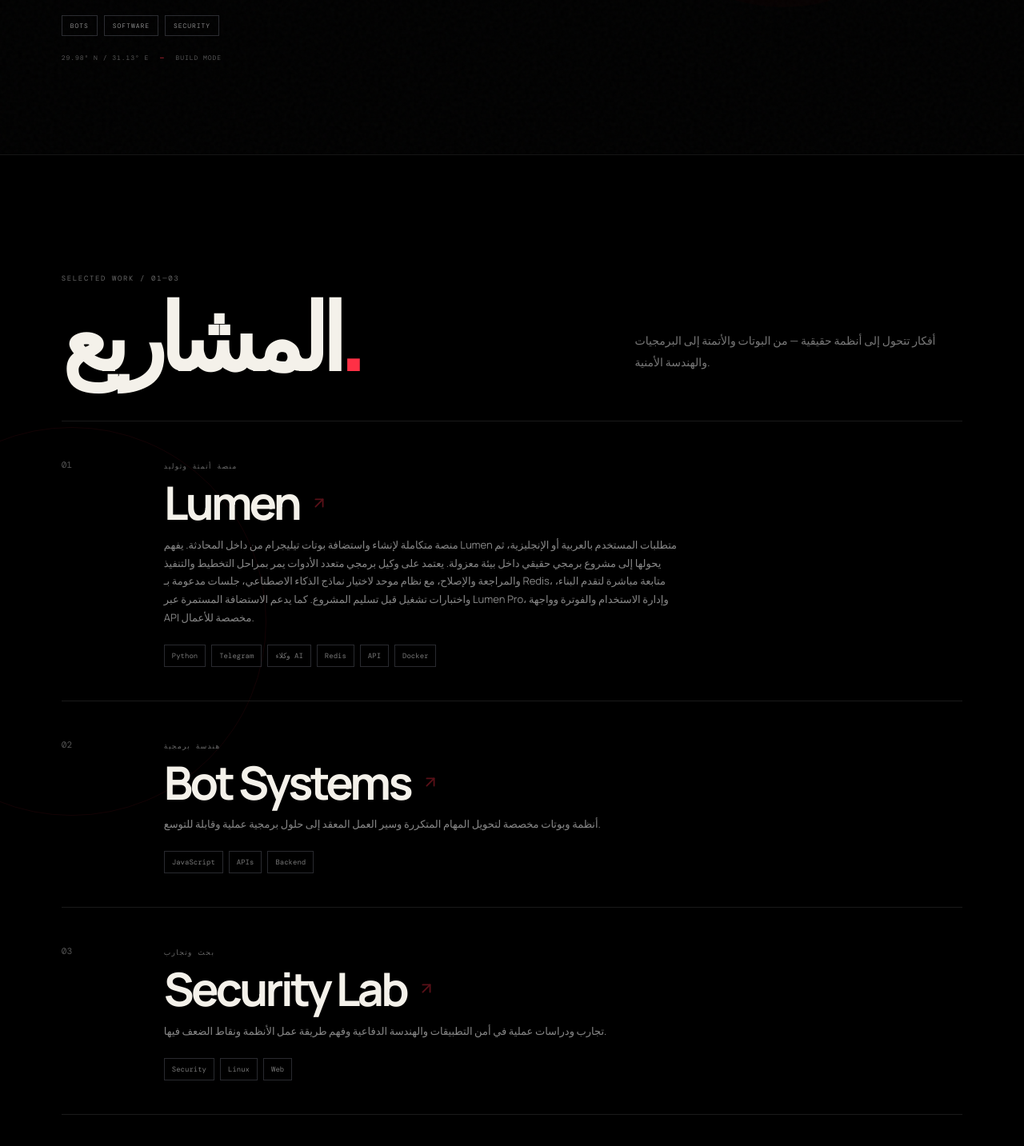
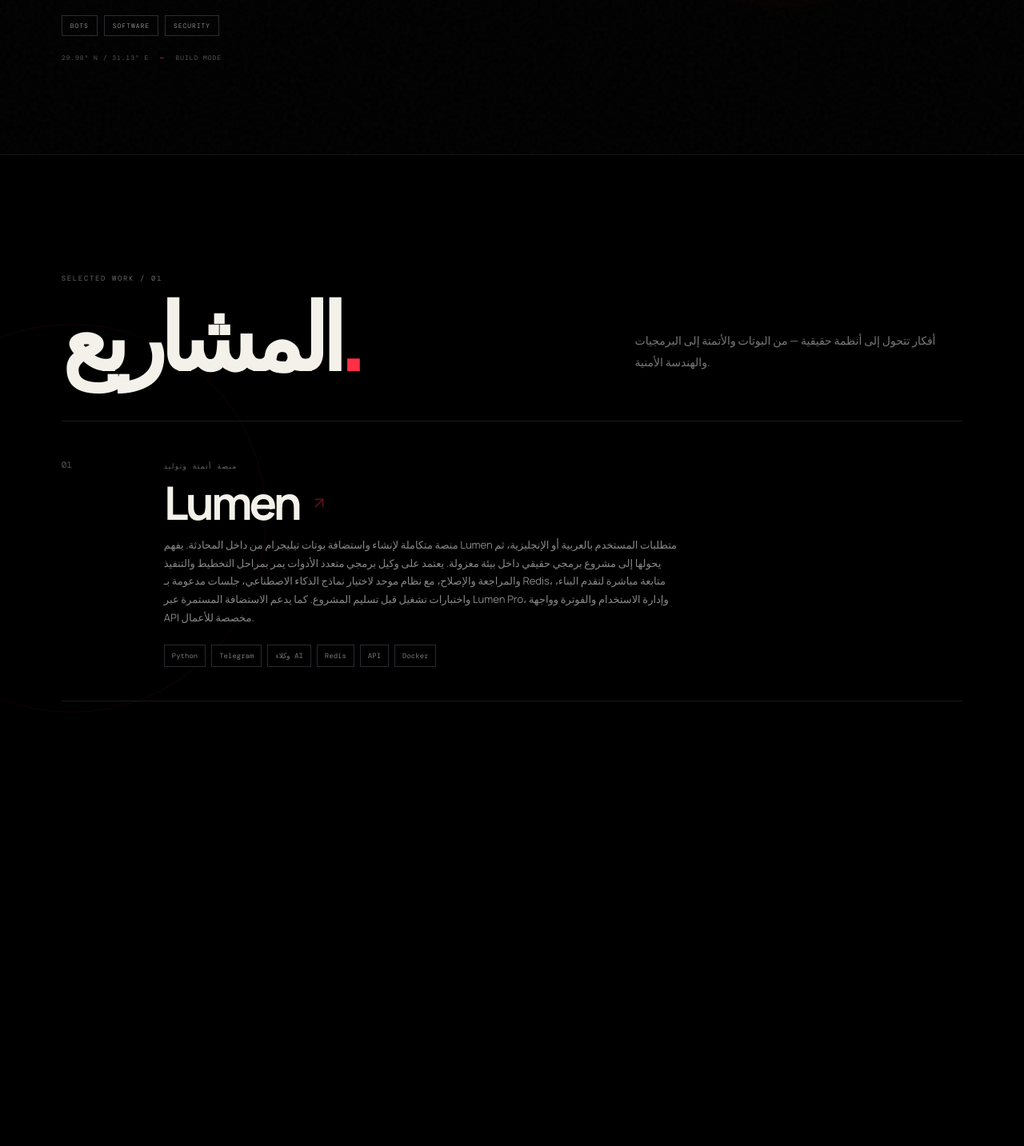
Before and after one commit to atemmokhtar2-blip/Profil, a React (Vite) app: page / in a window 1280 px wide. Shown: the part 607-2040 px from the top of the page at 80% size. After the commit the page ends 1644 px from the top, so only its background shows below. Built offline with nearby package versions, Linux system fonts and the light colour scheme.

Commit message:
Keep only Lumen project and prepare project reveal

```diff
--- a/src/App.jsx
+++ b/src/App.jsx
@@ -2,9 +2,7 @@ import React, { useEffect, useState } from "react";
 import { ArrowUpRight, Code2, Github, Terminal, Shield, Cpu, Sparkles, ExternalLink, MessageCircle } from "lucide-react";
 
 const projects = [
-  { n:"01", title:"Lumen", type:"منصة أتمتة وتوليد", text:"منصة متكاملة لإنشاء واستضافة بوتات تيليجرام من داخل المحادثة. يفهم Lumen متطلبات المستخدم بالعربية أو الإنجليزية، ثم يحولها إلى مشروع برمجي حقيقي داخل بيئة معزولة. يعتمد على وكيل برمجي متعدد الأدوات يمر بمراحل التخطيط والتنفيذ والمراجعة والإصلاح، مع نظام موحد لاختيار نماذج الذكاء الاصطناعي، جلسات مدعومة بـ Redis، متابعة مباشرة لتقدم البناء، واختبارات تشغيل قبل تسليم المشروع. كما يدعم الاستضافة المستمرة عبر Lumen Pro، وإدارة الاستخدام والفوترة وواجهة API مخصصة للأعمال.", tags:["Python","Telegram","وكلاء AI","Redis","API","Docker"], href:"https://t.me/lum9n_ai_bot" },
-  { n:"02", title:"Bot Systems", type:"هندسة برمجية", text:"أنظمة وبوتات مخصصة لتحويل المهام المتكررة وسير العمل المعقد إلى حلول برمجية عملية وقابلة للتوسع.", tags:["JavaScript","APIs","Backend"], href:"https://github.com/atemmokhtar2-blip" },
-  { n:"03", title:"Security Lab", type:"بحث وتجارب", text:"تجارب ودراسات عملية في أمن التطبيقات والهندسة الدفاعية وفهم طريقة عمل الأنظمة ونقاط الضعف فيها.", tags:["Security","Linux","Web"], href:"https://github.com/atemmokhtar2-blip" }
+  { n:"01", title:"Lumen", type:"منصة أتمتة وتوليد", text:"منصة متكاملة لإنشاء واستضافة بوتات تيليجرام من داخل المحادثة. يفهم Lumen متطلبات المستخدم بالعربية أو الإنجليزية، ثم يحولها إلى مشروع برمجي حقيقي داخل بيئة معزولة. يعتمد على وكيل برمجي متعدد الأدوات يمر بمراحل التخطيط والتنفيذ والمراجعة والإصلاح، مع نظام موحد لاختيار نماذج الذكاء الاصطناعي، جلسات مدعومة بـ Redis، متابعة مباشرة لتقدم البناء، واختبارات تشغيل قبل تسليم المشروع. كما يدعم الاستضافة المستمرة عبر Lumen Pro، وإدارة الاستخدام والفوترة وواجهة API مخصصة للأعمال.", tags:["Python","Telegram","وكلاء AI","Redis","API","Docker"], href:"https://t.me/lum9n_ai_bot" }
 ];
 
 const stack = ["JavaScript","TypeScript","Node.js","Python","Discord.js","Git","Linux","APIs","Automation","Cybersecurity"];
@@ -65,7 +63,7 @@ function App() {
     <section id="work" className="projects-section">
       <div className="projects-heading">
         <div>
-          <span className="section-kicker">SELECTED WORK / 01—03</span>
+          <span className="section-kicker">SELECTED WORK / 01</span>
           <h2>المشاريع<span>.</span></h2>
         </div>
         <p>أفكار تتحول إلى أنظمة حقيقية — من البوتات والأتمتة إلى البرمجيات والهندسة الأمنية.</p>
```
